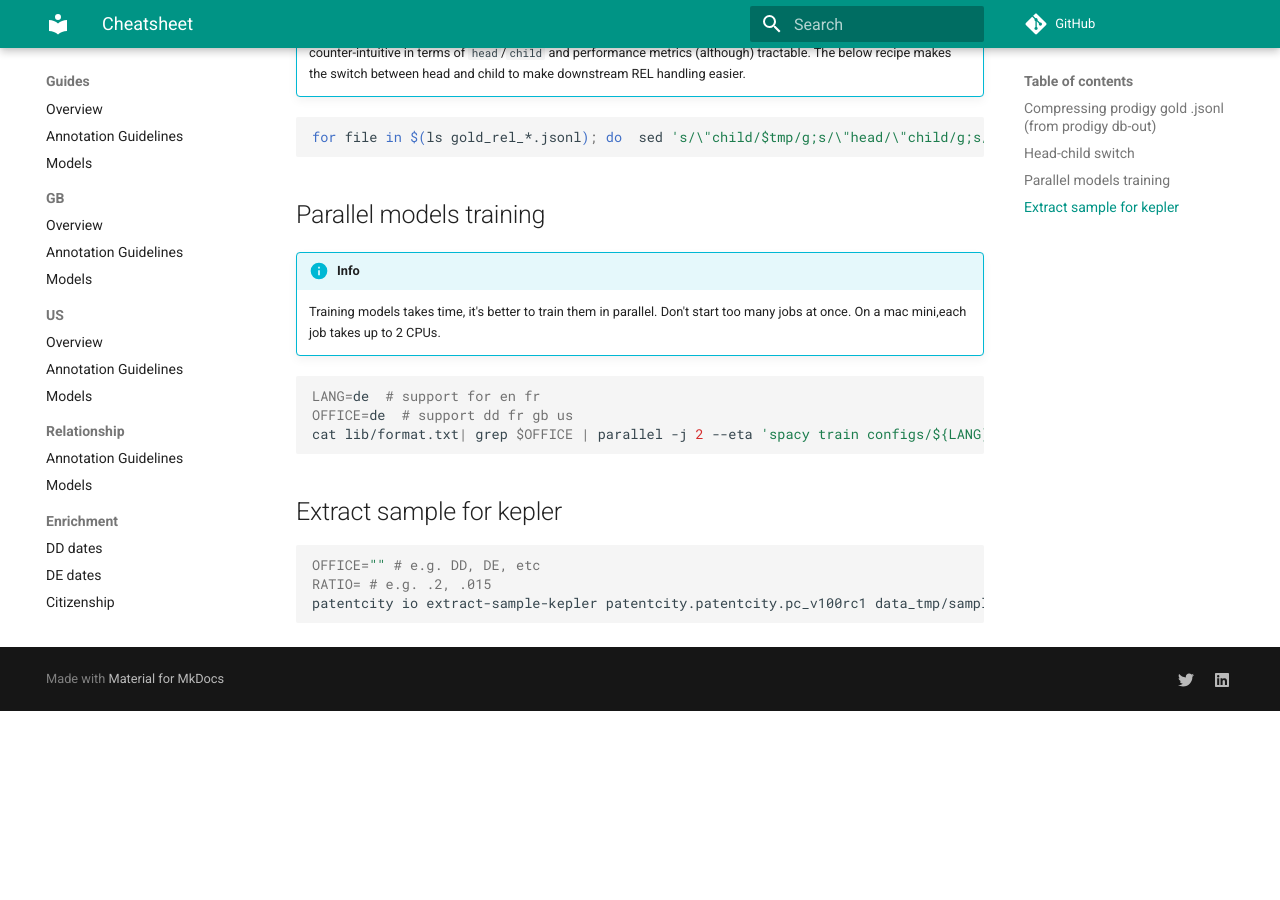
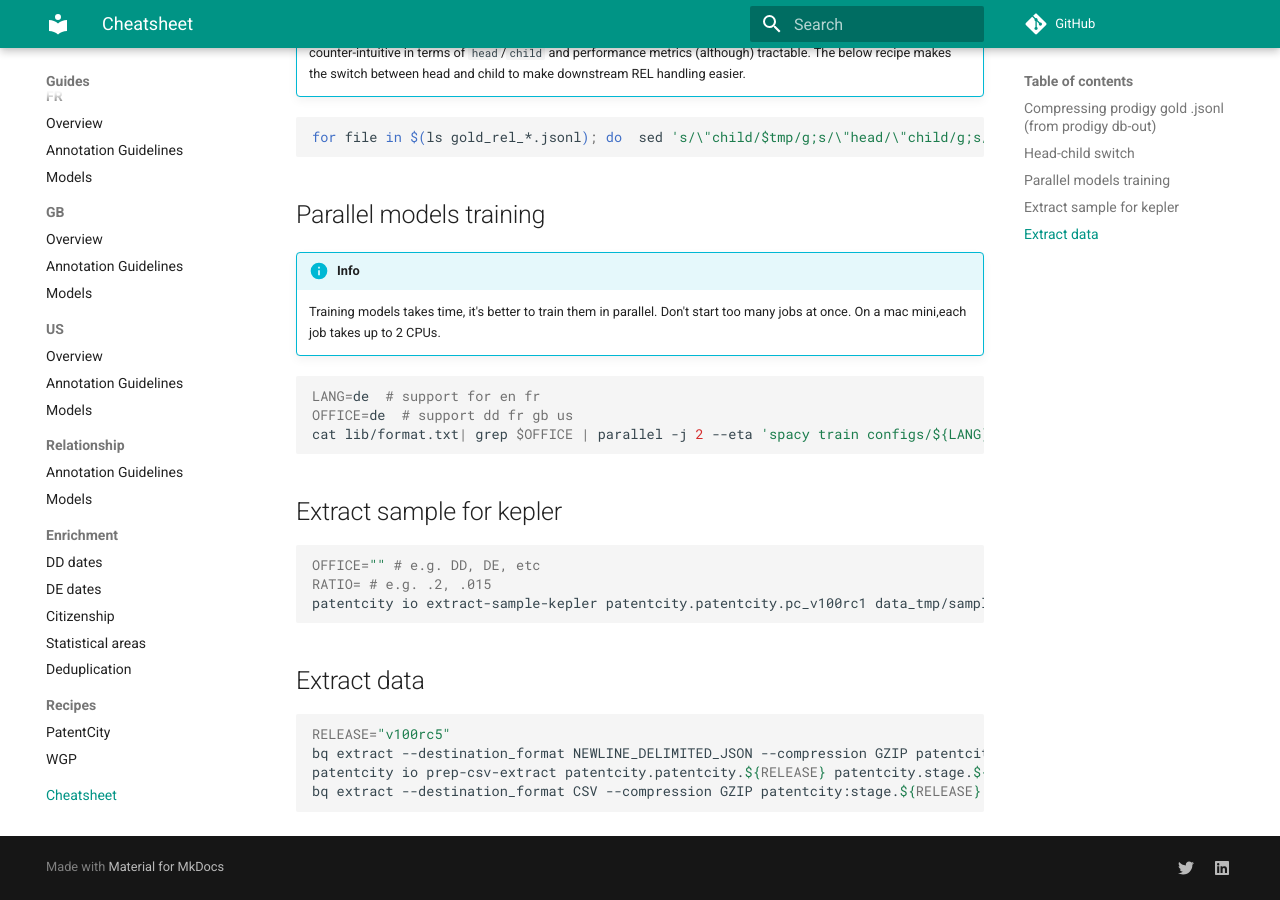
Before and after one commit to cverluise/patentcity, an MkDocs documentation site: the page built from docs/CHEATSHEET.md, in a window 1280 px wide and 900 px high, scrolled down 609 px. Built offline with MkDocs 1.6.1 and Material for MkDocs 9.7.7, drawn with Linux system fonts in a browser that asks for light colours; comment, search, counter and statistics services are not loaded; before the commit the page ends 1320 px from its top, so only the background shows below that.

Commit message:
:memo: add extract for release recipe

````diff
--- a/docs/CHEATSHEET.md
+++ b/docs/CHEATSHEET.md
@@ -37,3 +37,12 @@ OFFICE="" # e.g. DD, DE, etc
 RATIO= # e.g. .2, .015
 patentcity io extract-sample-kepler patentcity.patentcity.pc_v100rc1 data_tmp/sample_${OFFICE}.csv --sample-ratio ${RATIO} --office ${OFFICE} --key-file credentials-patentcity.json
 ```
+
+## Extract data
+
+```shell
+RELEASE="v100rc5"
+bq extract --destination_format NEWLINE_DELIMITED_JSON --compression GZIP patentcity:patentcity.${RELEASE} "gs://patentcity_dev/beta/${RELEASE}_*.jsonl.gz"
+patentcity io prep-csv-extract patentcity.patentcity.${RELEASE} patentcity.stage.${RELEASE} credentials-patentcity.json
+bq extract --destination_format CSV --compression GZIP patentcity:stage.${RELEASE} "gs://patentcity_dev/beta/${RELEASE}_*.csv.gz"
+```
````
